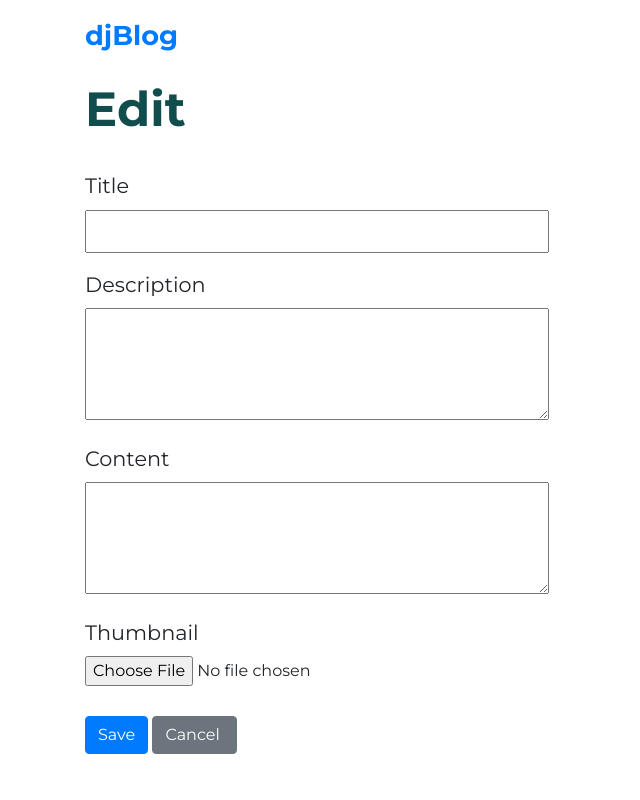
After one commit to beingbiplov/djBlog, a Django app: template core/templates/core/blog_edit.html in a window 1280 px wide. The commit adds this page. Shown: the whole page, without its empty margins (0-640 px from the left). Run offline with Django 3.2, Linux system fonts and the light colour scheme; the template is opened without the code that fills it, so the values that code supplies are empty, except form fields; tables that the repository leaves empty hold one stand-in row (values such as "Sample post"); form fields are guessed from the names that the template uses; some libraries are stand-ins or nearby versions.

Commit message:
handle blog update view

```diff
--- a/core/templates/core/blog_details.html
+++ b/core/templates/core/blog_details.html
@@ -20,7 +20,7 @@
 					{{ post.createdAt }}
 				</div>
 				<div class="mb-4">
-					<a type="button" class="btn-sm btn-secondary" href="#">Edit</a>
+					<a type="button" class="btn-sm btn-secondary" href="{% url 'update' post.pk %}">Edit</a>
 					<a type='button' class="btn-sm btn-danger" href="{% url 'delete' post.pk %}">Delete</a>
 				</div>
 				<div class="blogContent">
--- /dev/null
+++ b/core/templates/core/blog_edit.html
@@ -0,0 +1,37 @@
+{% extends 'core/base.html' %}
+{% load static %}
+
+{% block title %}Edit Blog {% endblock %}
+
+{% block content %}
+
+	<div class="container">
+		<section class="form-section">
+			<h2>Edit</h2>
+			<form method='POST' class="form-method" >
+				{% csrf_token %}
+				<label for='{{ form.title }}'>Title</label>
+				<p>
+					{{ form.title }}
+				</p>
+				<label for='{{ form.description }}'>Description</label>
+				<p>
+					{{ form.description }}
+				</p>
+				<label for='{{ form.content }}'>Content</label>
+				<p>
+					{{ form.content }}
+				</p>
+				<label for='{{ form.thumbnail }}'>Thumbnail</label>
+				<p>
+					{{ form.thumbnail }}
+				</p>
+				<div class="buttons">
+					<button type='submit' class="btn btn-primary">Save</button>
+					<a type='button' class="btn btn-secondary" href="{% url 'details' blog_pk %}">Cancel</a>
+				</div>
+			</form>
+		</section>
+	</div>
+
+{% endblock %}
--- a/core/templates/core/index.html
+++ b/core/templates/core/index.html
@@ -34,7 +34,7 @@
 					</div>
 					<div class="buttons">
 						<a type="button" class='btn btn-primary' href="{% url 'details' post.pk %}">Read More</a>
-						<a type='button' class="btn btn-info" href="#">Edit</a>
+						<a type='button' class="btn btn-info" href="{% url 'update' post.pk %}">Edit</a>
 						<a type="button" class="btn btn-danger" href="{% url 'delete' post.pk %}">Delete</a>
 					</div>
 				</div>
--- a/core/urls.py
+++ b/core/urls.py
@@ -1,9 +1,10 @@
 from django.urls import path
-from .views import indexListView, blogDetailView, blogDeleteView, blogCreateView
+from .views import indexListView, blogDetailView, blogDeleteView, blogCreateView, blogUpdateView
 
 urlpatterns = [
     path('', indexListView.as_view(), name='index'),
     path('details/<int:pk>', blogDetailView.as_view(), name='details'),
     path('delete/<int:pk>', blogDeleteView.as_view(), name='delete'),
     path('add-new-blog', blogCreateView.as_view(), name='add-new-blog'),
+    path('update/<int:pk>', blogUpdateView.as_view(), name='update'),
 ]
```
Also changed, not shown: core/views.py (+13 -2 lines).
